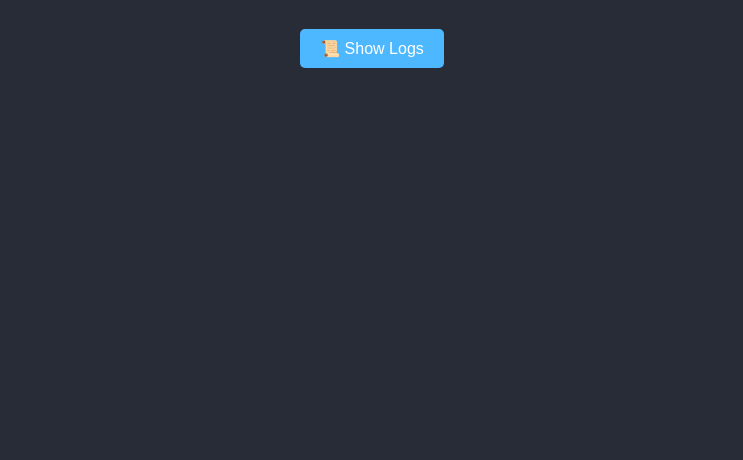
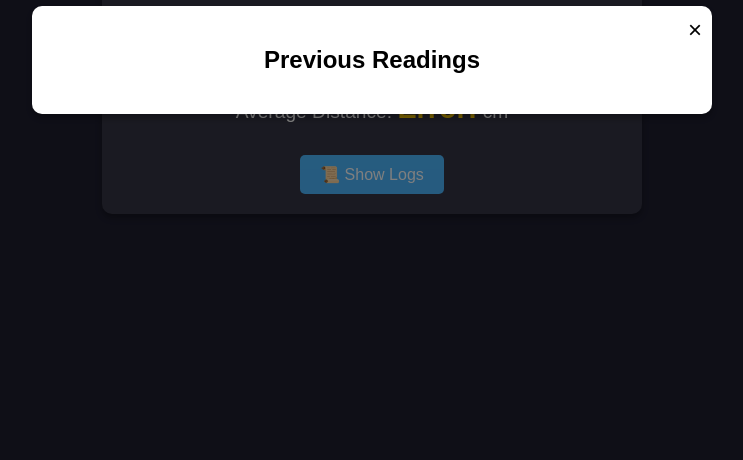
Before and after one commit to Mo-Nagi/EmbeddedProject, a website: page index.html in a window 1280 px wide. Shown: the part 340-800 px from the top of the page, without its empty margins (268-1011 px from the left). Drawn offline with Linux system fonts and the light colour scheme; no server answers.

Commit message:
Update style.css

```diff
--- a/style.css
+++ b/style.css
@@ -1,14 +1,24 @@
 body {
     font-family: Arial, sans-serif;
     text-align: center;
-    background-color: #282c36;
+    background-color: #1e1e2f;
     color: white;
     margin: 0;
     padding: 0;
+    display: flex;
+    flex-direction: column;
+    align-items: center;
+    justify-content: center;
+    height: 100vh;
 }
 
 .container {
-    margin-top: 50px;
+    background: rgba(255, 255, 255, 0.1);
+    padding: 20px;
+    border-radius: 10px;
+    box-shadow: 0px 4px 6px rgba(0, 0, 0, 0.3);
+    width: 80%;
+    max-width: 500px;
 }
 
 h1 {
@@ -17,11 +27,12 @@ h1 {
 }
 
 p {
-    font-size: 1.5em;
+    font-size: 1.2em;
+    margin: 10px 0;
 }
 
 #data1, #data2, #average {
-    font-size: 2em;
+    font-size: 1.5em;
     font-weight: bold;
     color: #ffcc00;
 }
@@ -33,11 +44,13 @@ button {
     cursor: pointer;
     border: none;
     border-radius: 5px;
+    background-color: #4db8ff;
+    color: white;
+    transition: background-color 0.3s;
 }
 
-#showLogs {
-    background-color: #4db8ff;
-    color: white;
+button:hover {
+    background-color: #368fd8;
 }
 
 /* ✅ Popup Window for Logs */
@@ -49,6 +62,7 @@ button {
     width: 100%;
     height: 100%;
     background-color: rgba(0, 0, 0, 0.5);
+    display: flex;
     align-items: center;
     justify-content: center;
 }
@@ -61,7 +75,7 @@ button {
     width: 50%;
     text-align: center;
     position: relative;
-    margin: auto;
+    box-shadow: 0px 4px 6px rgba(0, 0, 0, 0.3);
 }
 
 .close {
@@ -72,4 +86,5 @@ button {
     cursor: pointer;
     background: none;
     border: none;
+    color: black;
 }
```
